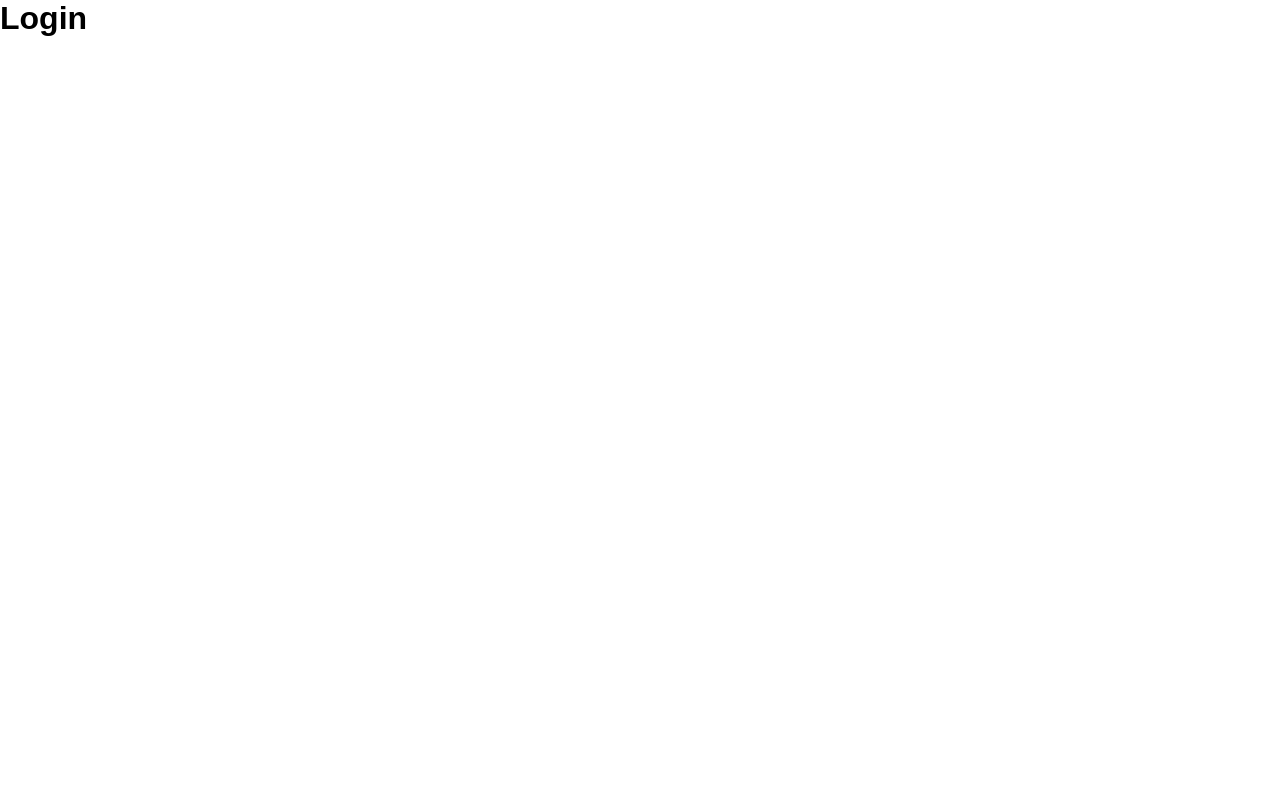
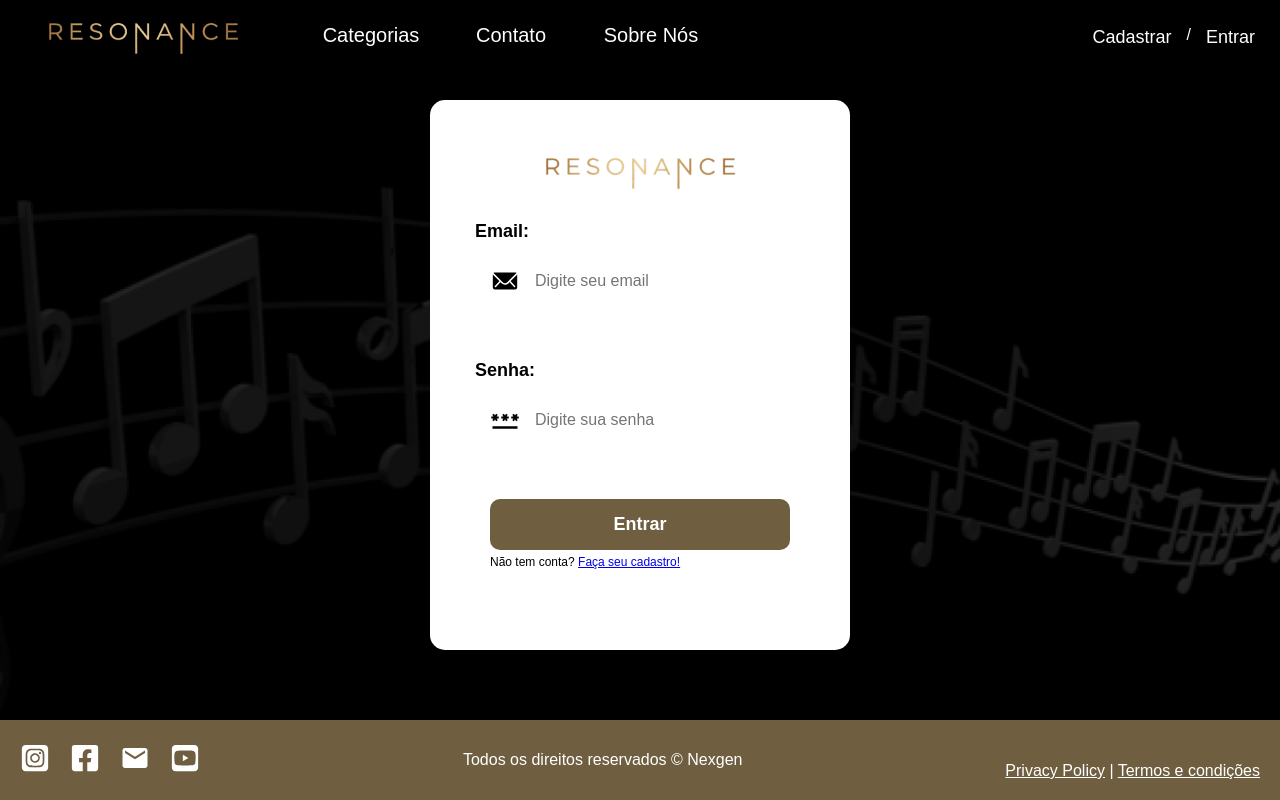
Before and after one commit to 111Yokoo/projeto-loja-instrumentosMusicais, a React (Create React App) app in the folder resonance-loja/: page /login in a window 1280 px wide. Built offline with nearby package versions, Linux system fonts and the light colour scheme.

Commit message:
Atualização login/registro

```diff
--- a/resonance-loja/src/pages/Home.js
+++ b/resonance-loja/src/pages/Home.js
@@ -2,6 +2,8 @@ import React from "react";
 import Header from "../components/Header";
 import Banner from "../components/Banner";
 import Footer from "../components/Footer";
+import "../styles/home.css";
+import "../styles/global.css";
 
 export default function Home() {
   return (
--- a/resonance-loja/src/pages/Login.js
+++ b/resonance-loja/src/pages/Login.js
@@ -1,9 +1,52 @@
 import React from "react";
+import "../styles/login.css";
+import "../styles/global.css";
+import Header from "../components/Header";
+import Footer from "../components/Footer";
+import Logo from "../assets/images/Logo.png"
+import Fundo from "../assets/images/Fundo-Login-Signup.png"
+import { IoIosMail } from "react-icons/io";
+import { MdOutlinePassword } from "react-icons/md";
 
 export default function Login() {
   return (
-    <div>
-      <h1>Login</h1>
+    <div style={{backgroundImage: `url(${Fundo})`,
+    backgroundSize: 'cover',
+    backgroundPosition: 'center',
+    height: '100vh'}} className="fundo">
+      <Header/>
+        <main>
+            <form action="" method="">
+              <section className="main">
+                <section>
+                  <img src={Logo} />
+                </section>
+                <section className="form">
+                  <article className="formImput">
+                    <label for="email"><strong>Email:</strong></label>
+                    <aside className="input">
+                      <span>
+                        <IoIosMail />
+                      </span><input id="email" name="email" type="text" placeholder="Digite seu email"/>
+                    </aside>
+                  </article>
+                  <article className="formImput">
+                    <label for="senha"><strong>Senha:</strong></label>
+                    <aside className="input">
+                      <span>
+                        <MdOutlinePassword />
+                      </span><input id="senha" name="senha" type="text" placeholder="Digite sua senha"/>
+                    </aside>
+                  </article>
+                  <article className="submit">
+                  <input type="submit" value="Entrar" />
+                  <p className="registrar">Não tem conta? <a href="/registro">Faça seu cadastro!</a></p>
+                  </article>
+                </section>
+              </section>
+            </form>
+        </main>
+      <Footer corTexto="#fff" corBackground="#6f5f40" corSecundaria="#fff"/>
     </div>
   );
 }
--- a/resonance-loja/src/pages/Registro.js
+++ b/resonance-loja/src/pages/Registro.js
@@ -1,9 +1,30 @@
 import React from "react";
+import "../styles/registro.css";
+import "../styles/global.css";
+import Header from "../components/Header";
+import Footer from "../components/Footer";
+import Logo from "../assets/images/Logo.png"
+import Fundo from "../assets/images/Fundo-Login-Signup.png"
 
 export default function Registro() {
   return (
-    <div>
-      <h1>Registro</h1>
+    <div style={{backgroundImage: `url(${Fundo})`,
+    backgroundSize: 'cover',
+    backgroundPosition: 'center',
+    height: '100vh'}} className="fundo">
+      <Header/>
+        <main>
+            <section>
+              <img src={Logo} />
+              <article>
+                <p>Seja bem vindo! Conclua seu cadastro para acessar nossa loja.</p>
+              </article>
+            </section>
+            <section>
+
+            </section>
+        </main>
+      <Footer corTexto="#fff" corBackground="#6f5f40" corSecundaria="#fff"/>
     </div>
   );
 }
--- /dev/null
+++ b/resonance-loja/src/styles/login.css
@@ -0,0 +1,73 @@
+.fundo{
+    background-color: #000;
+    display: flex;
+    flex-direction: column;
+    justify-content: space-between;
+    height: 100vh;
+}
+main{
+    margin-top: 100px;
+    margin-bottom: 70px;
+    display: flex;
+    justify-content: center;
+}
+section.main{
+    border-radius: 15px;
+    padding: 40px 10px 10px 10px;
+    background-color: #fff;
+    width: 400px;
+    height: 500px;
+    display: flex;
+    flex-direction: column;
+    align-items: center;
+    gap: 20px;
+}
+.form{
+    display: flex;
+    flex-direction: column;
+    align-items: center;
+    gap: 40px;
+}
+.formImput{
+    display: flex;
+    flex-direction: column;
+}
+.formImput strong{
+    font-size: 18px;
+}
+.formImput .input{
+    width: 300px;
+    padding: 15px;
+    display: flex;
+    flex-direction: row;
+}
+.formImput .input span{
+    display: flex;
+    align-items: center;
+    font-size: 30px;
+}
+.formImput .input input{
+    width: 270px;
+    padding: 15px;
+    border-radius: 5px;
+    border: none;
+}
+.submit{
+    display: flex;
+    flex-direction: column;
+    gap: 5px;
+}
+input[type="submit"]{
+    padding: 15px;
+    width: 300px;
+    border: none;
+    border-radius: 10px;
+    cursor: pointer;
+    background-color: #6f5f40;
+    color: #fff;
+    font-weight: 700;
+    font-size: 18px;
+}
+.registrar{
+    font-size:12px ;
+}
--- /dev/null
+++ b/resonance-loja/src/styles/registro.css
@@ -0,0 +1,65 @@
+.fundo{
+    background-color: #000;
+    display: flex;
+    flex-direction: column;
+    justify-content: space-between;
+    height: 100vh;
+}
+main{
+    margin-top: 100px;
+    margin-bottom: 70px;
+    display: flex;
+    justify-content: center;
+}
+section.main{
+    border-radius: 15px;
+    padding: 40px 10px 10px 10px;
+    background-color: #fff;
+    width: 400px;
+    height: 500px;
+    display: flex;
+    flex-direction: column;
+    align-items: center;
+    gap: 20px;
+}
+.form{
+    display: flex;
+    flex-direction: column;
+    align-items: center;
+    gap: 40px;
+}
+.formImput{
+    display: flex;
+    flex-direction: column;
+}
+.formImput strong{
+    font-size: 18px;
+}
+.formImput input{
+    width: 300px;
+    padding: 15px;
+    border-radius: 5px;
+    border-top: none;
+    border-left: none;
+    border-right: none;
+    font-size: 16px;
+}
+.submit{
+    display: flex;
+    flex-direction: column;
+    gap: 5px;
+}
+input[type="submit"]{
+    padding: 15px;
+    width: 300px;
+    border: none;
+    border-radius: 10px;
+    cursor: pointer;
+    background-color: #6f5f40;
+    color: #fff;
+    font-weight: 700;
+    font-size: 18px;
+}
+.registrar{
+    font-size:12px ;
+}
```
Also changed, not shown: resonance-loja/src/assets/images/Fundo-Login-Signup.png (added).
